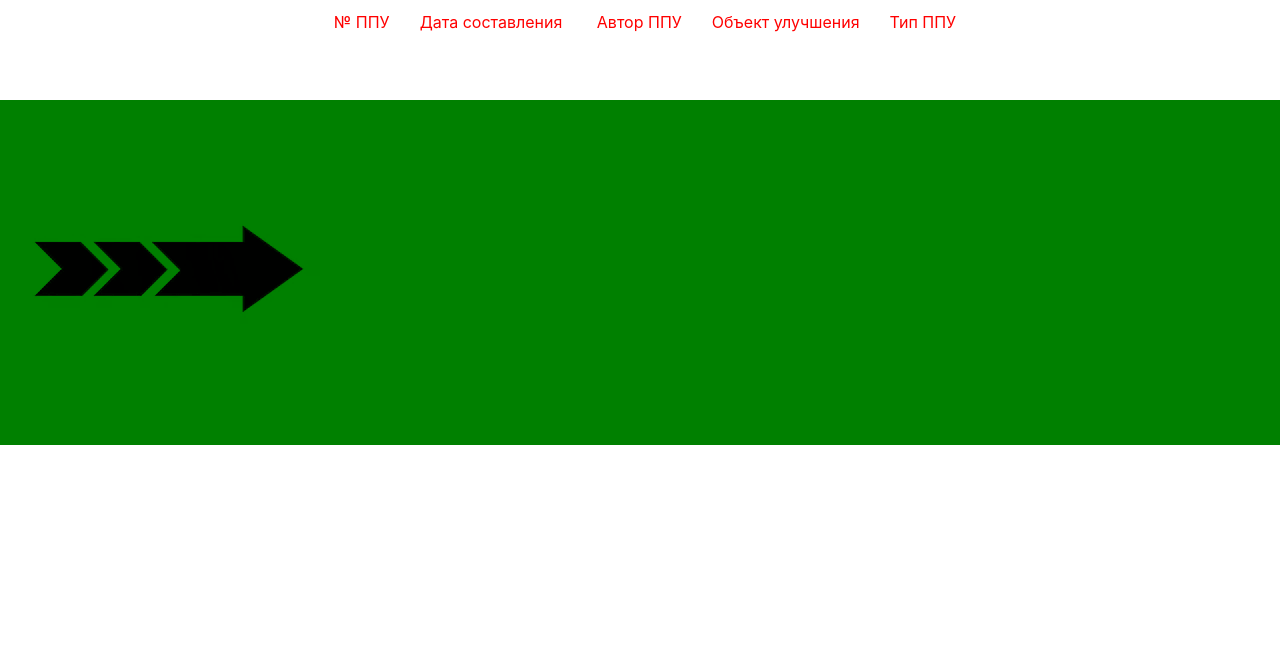
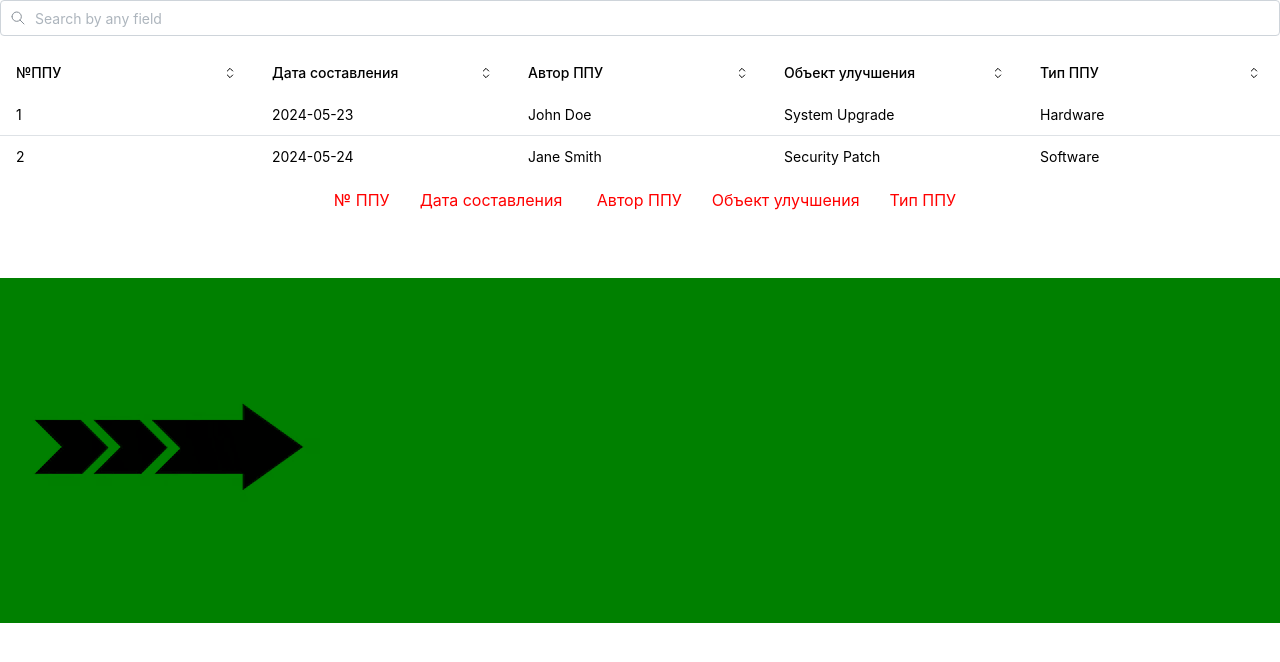
Before and after one commit to chugumba/ppu, a React (Vite) app: page / in a window 1280 px wide. Shown: the top 662 px of the page. Built offline with nearby package versions, Linux system fonts and the light colour scheme.

Commit message:
Таблица изменена

```diff
--- a/src/App.tsx
+++ b/src/App.tsx
@@ -2,7 +2,7 @@
 //import { invoke } from "@tauri-apps/api/tauri";
 import '@mantine/core/styles.css';
 import { MantineProvider } from '@mantine/core';
-//import { TableSort } from "./components/TablePpu";
+import { TableSort } from "./components/TablePpu";
 import Header from './components/Header';
 
 function App() {
@@ -11,7 +11,7 @@ function App() {
 
     <MantineProvider>
 
-      {/*<TableSort/>*/}
+      {<TableSort/>}
       <Header />
 
     </MantineProvider>
--- a/src/components/Header.tsx
+++ b/src/components/Header.tsx
@@ -1,4 +1,3 @@
-import React from "react";
 import styles from '../styles/styles.module.css';
 import Arrow from '../images/Arrow.png'
 
--- a/src/components/TablePpu.tsx
+++ b/src/components/TablePpu.tsx
@@ -14,9 +14,11 @@ import { IconSelector, IconChevronDown, IconChevronUp, IconSearch } from '@table
 import classes from '../styles/TableSort.module.css';
 
 interface RowData {
-  name: string;
-  email: string;
-  company: string;
+  ppu: number;
+  date: string;
+  author: string;
+  object: string;
+  type: string;
 }
 
 interface ThProps {
@@ -47,7 +49,7 @@ function Th({ children, reversed, sorted, onSort }: ThProps) {
 function filterData(data: RowData[], search: string) {
   const query = search.toLowerCase().trim();
   return data.filter((item) =>
-    keys(data[0]).some((key) => item[key].toLowerCase().includes(query))
+    keys(data[0]).some((key) => item[key].toString().toLowerCase().includes(query))
   );
 }
 
@@ -63,97 +65,38 @@ function sortData(
 
   return filterData(
     [...data].sort((a, b) => {
-      if (payload.reversed) {
-        return b[sortBy].localeCompare(a[sortBy]);
+      const aValue = a[sortBy];
+      const bValue = b[sortBy];
+
+      if (typeof aValue === 'string' && typeof bValue === 'string') {
+        return payload.reversed ? bValue.localeCompare(aValue) : aValue.localeCompare(bValue);
       }
 
-      return a[sortBy].localeCompare(b[sortBy]);
+      if (typeof aValue === 'number' && typeof bValue === 'number') {
+        return payload.reversed ? bValue - aValue : aValue - bValue;
+      }
+
+      return 0;
     }),
     payload.search
   );
 }
 
-const data = [
+const data: RowData[] = [
   {
-    name: 'Athena Weissnat',
-    company: 'Little - Rippin',
-    email: 'Elouise.Prohaska@yahoo.com',
+    ppu: 1,
+    date: '2024-05-23',
+    author: 'John Doe',
+    object: 'System Upgrade',
+    type: 'Hardware',
   },
   {
-    name: 'Deangelo Runolfsson',
-    company: 'Greenfelder - Krajcik',
-    email: 'Kadin_Trantow87@yahoo.com',
-  },
-  {
-    name: 'Danny Carter',
-    company: 'Kohler and Sons',
-    email: 'Marina3@hotmail.com',
-  },
-  {
-    name: 'Trace Tremblay PhD',
-    company: 'Crona, Aufderhar and Senger',
-    email: 'Antonina.Pouros@yahoo.com',
-  },
-  {
-    name: 'Derek Dibbert',
-    company: 'Gottlieb LLC',
-    email: 'Abagail29@hotmail.com',
-  },
-  {
-    name: 'Viola Bernhard',
-    company: 'Funk, Rohan and Kreiger',
-    email: 'Jamie23@hotmail.com',
-  },
-  {
-    name: 'Austin Jacobi',
-    company: 'Botsford - Corwin',
-    email: 'Genesis42@yahoo.com',
-  },
-  {
-    name: 'Hershel Mosciski',
-    company: 'Okuneva, Farrell and Kilback',
-    email: 'Idella.Stehr28@yahoo.com',
-  },
-  {
-    name: 'Mylene Ebert',
-    company: 'Kirlin and Sons',
-    email: 'Hildegard17@hotmail.com',
-  },
-  {
-    name: 'Lou Trantow',
-    company: 'Parisian - Lemke',
-    email: 'Hillard.Barrows1@hotmail.com',
-  },
-  {
-    name: 'Dariana Weimann',
-    company: 'Schowalter - Donnelly',
-    email: 'Colleen80@gmail.com',
-  },
-  {
-    name: 'Dr. Christy Herman',
-    company: 'VonRueden - Labadie',
-    email: 'Lilyan98@gmail.com',
-  },
-  {
-    name: 'Katelin Schuster',
-    company: 'Jacobson - Smitham',
-    email: 'Erich_Brekke76@gmail.com',
-  },
-  {
-    name: 'Melyna Macejkovic',
-    company: 'Schuster LLC',
-    email: 'Kylee4@yahoo.com',
-  },
-  {
-    name: 'Pinkie Rice',
-    company: 'Wolf, Trantow and Zulauf',
-    email: 'Fiona.Kutch@hotmail.com',
-  },
-  {
-    name: 'Brain Kreiger',
-    company: 'Lueilwitz Group',
-    email: 'Rico98@hotmail.com',
-  },
+    ppu: 2,
+    date: '2024-05-24',
+    author: 'Jane Smith',
+    object: 'Security Patch',
+    type: 'Software',
+  }
 ];
 
 export function TableSort() {
@@ -176,10 +119,12 @@ export function TableSort() {
   };
 
   const rows = sortedData.map((row) => (
-    <Table.Tr key={row.name}>
-      <Table.Td>{row.name}</Table.Td>
-      <Table.Td>{row.email}</Table.Td>
-      <Table.Td>{row.company}</Table.Td>
+    <Table.Tr key={row.ppu}>
+      <Table.Td>{row.ppu}</Table.Td>
+      <Table.Td>{row.date}</Table.Td>
+      <Table.Td>{row.author}</Table.Td>
+      <Table.Td>{row.object}</Table.Td>
+      <Table.Td>{row.type}</Table.Td>
     </Table.Tr>
   ));
 
@@ -196,25 +141,39 @@ export function TableSort() {
         <Table.Tbody>
           <Table.Tr>
             <Th
-              sorted={sortBy === 'name'}
+              sorted={sortBy === 'ppu'}
               reversed={reverseSortDirection}
-              onSort={() => setSorting('name')}
+              onSort={() => setSorting('ppu')}
             >
-              Name
+              №ППУ
             </Th>
             <Th
-              sorted={sortBy === 'email'}
+              sorted={sortBy === 'date'}
               reversed={reverseSortDirection}
-              onSort={() => setSorting('email')}
+              onSort={() => setSorting('date')}
             >
-              Email
+              Дата составления
             </Th>
             <Th
-              sorted={sortBy === 'company'}
+              sorted={sortBy === 'author'}
               reversed={reverseSortDirection}
-              onSort={() => setSorting('company')}
+              onSort={() => setSorting('author')}
             >
-              Company
+              Автор ППУ
+            </Th>
+            <Th
+              sorted={sortBy === 'object'}
+              reversed={reverseSortDirection}
+              onSort={() => setSorting('object')}
+            >
+              Объект улучшения
+            </Th>
+            <Th
+              sorted={sortBy === 'type'}
+              reversed={reverseSortDirection}
+              onSort={() => setSorting('type')}
+            >
+              Тип ППУ
             </Th>
           </Table.Tr>
         </Table.Tbody>
```
